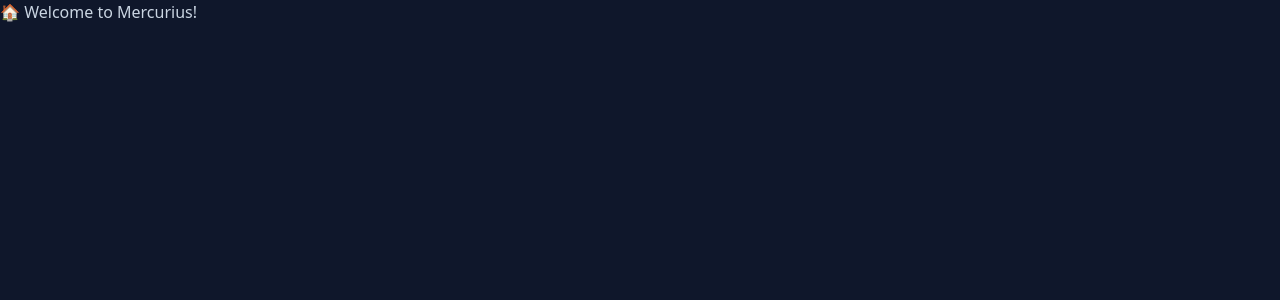
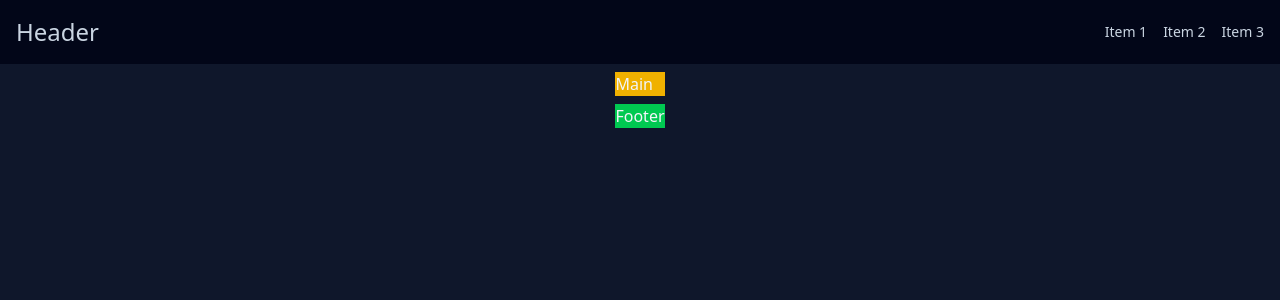
Before and after one commit to mineot/mercurius, a React (Vite) app: page / in a window 1280 px wide. Shown: the top 300 px of the page. Built offline with nearby package versions, Linux system fonts and the light colour scheme.

Commit message:
:sparkles: feat: create layout

```diff
--- a/src/components/Layout.tsx
+++ /dev/null
@@ -1,11 +0,0 @@
-export function Layout() {
-  return (
-    <>
-      <header>Header</header>
-      <main>
-        <section id="content">Main</section>
-        <footer>Footer</footer>
-      </main>
-    </>
-  );
-}
--- a/src/styles/components/layout.css
+++ b/src/components/layout.css
@@ -13,7 +13,25 @@ body {
     @apply w-full h-full;
 
     > header {
-      @apply bg-blue-500;
+      @apply flex flex-row justify-between items-center;
+      @apply p-[var(--app-gap-lg)];
+      @apply app-primary-dark;
+
+      > h1 {
+        @apply text-2xl;
+      }
+
+      > nav {
+        > ul {
+          @apply hidden md:flex flex-row gap-[var(--app-gap-lg)];
+          @apply text-sm;
+        }
+
+        > i {
+          @apply flex md:hidden;
+          @apply text-2xl;
+        }
+      }
     }
 
     > main {
--- /dev/null
+++ b/src/components/layout.tsx
@@ -0,0 +1,21 @@
+export function Layout() {
+  return (
+    <>
+      <header>
+        <h1>Header</h1>
+        <nav>
+          <ul>
+            <li>Item 1</li>
+            <li>Item 2</li>
+            <li>Item 3</li>
+          </ul>
+          <i className="bi bi-list"></i>
+        </nav>
+      </header>
+      <main>
+        <section id="content">Main</section>
+        <footer>Footer</footer>
+      </main>
+    </>
+  );
+}
--- a/src/main.css
+++ b/src/main.css
@@ -1,6 +1,7 @@
+@import url('https://cdn.jsdelivr.net/npm/bootstrap-icons@1.13.1/font/bootstrap-icons.min.css');
 @import 'tailwindcss';
 
 @import './styles/theme.css';
 @import './styles/utilities.css';
 
-@import './styles/components/layout.css';
+@import './components/layout.css';
--- a/src/pages/welcome.tsx
+++ b/src/pages/welcome.tsx
@@ -1,7 +1,5 @@
-import { useTranslation } from 'react-i18next';
+import { Layout } from '@/components/layout';
 
 export default function Welcome() {
-  const { t } = useTranslation();
-
-  return <h1>🏠 {t('welcome')}</h1>;
+  return <Layout></Layout>;
 }
--- a/src/styles/theme.css
+++ b/src/styles/theme.css
@@ -15,5 +15,6 @@
 }
 
 :root {
-  --app-gap: 0.3rem;
+  --app-gap: 0.5rem;
+  --app-gap-lg: 1rem;
 }
--- a/src/styles/utilities.css
+++ b/src/styles/utilities.css
@@ -1,3 +1,7 @@
 @utility app-primary {
-  @apply bg-primary-900 text-primary-300;
+  @apply bg-primary-900 text-primary-100;
 }
+
+@utility app-primary-dark {
+  @apply bg-primary-950 text-primary-300;
+}
```
